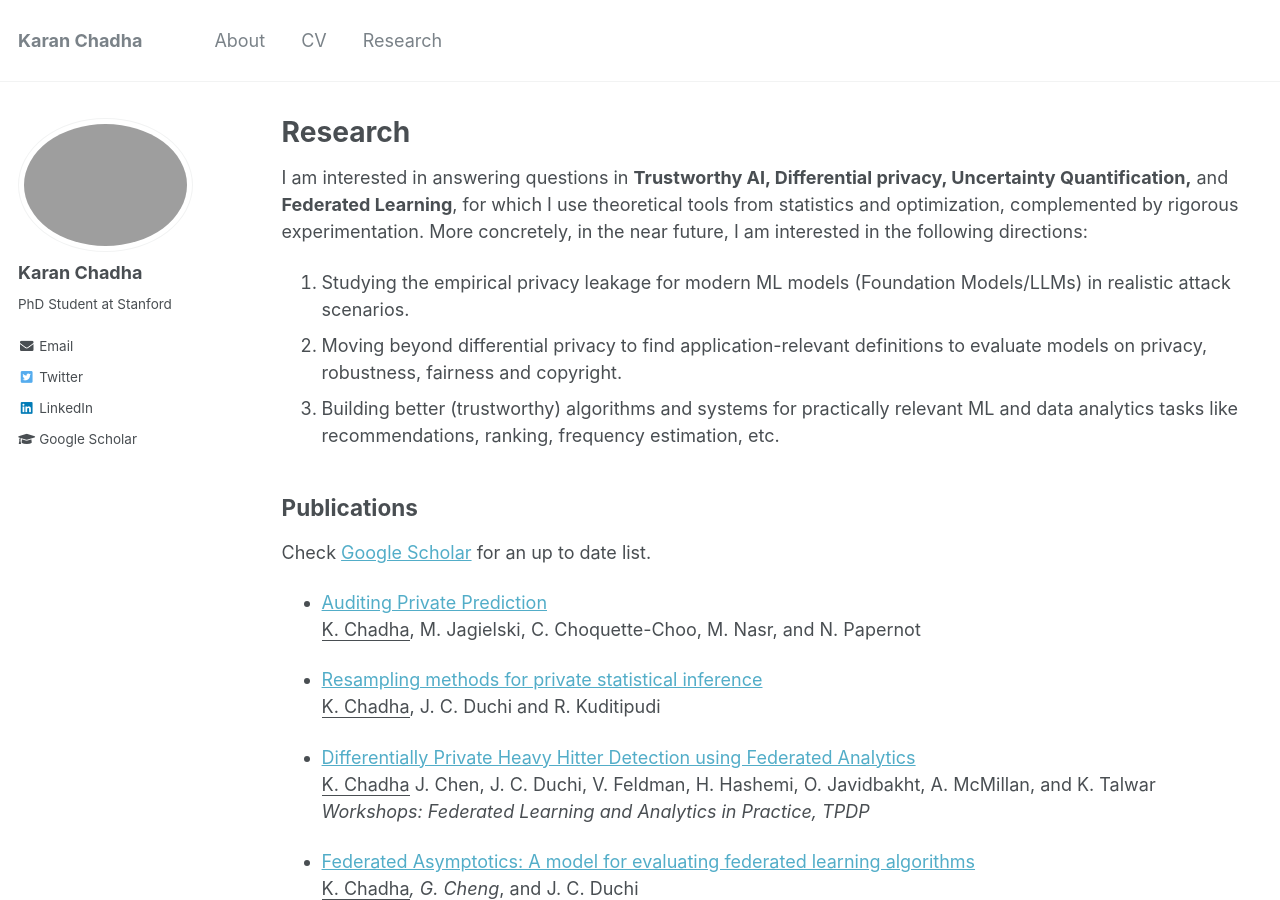
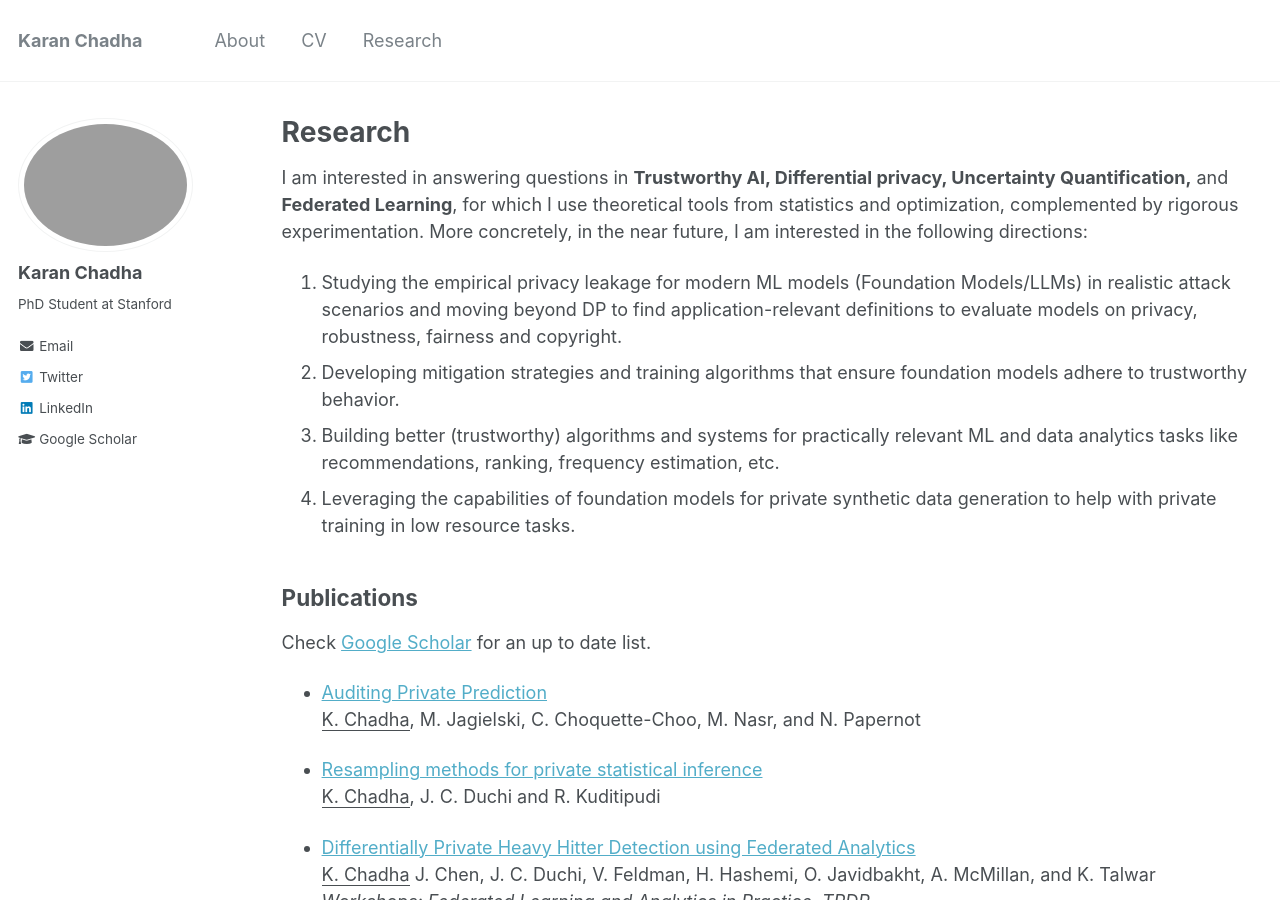
Before and after one commit to knchadha/knchadha.github.io, a Jekyll site: the page built from _pages/research.md, in a window 1280 px wide and 900 px high. Built offline with Jekyll 4.4.1, drawn with Linux system fonts in a browser that asks for light colours.

Commit message:
updated resaerch

```diff
--- a/_pages/research.md
+++ b/_pages/research.md
@@ -7,9 +7,11 @@ author_profile: true
 
 I am interested in answering questions in **Trustworthy AI,  Differential privacy, Uncertainty Quantification,** and **Federated Learning**, for which I use theoretical tools from statistics and optimization, complemented by rigorous experimentation. More concretely, in the near future, I am interested in the following directions:
 
-1. Studying the empirical privacy leakage for modern ML models (Foundation Models/LLMs) in realistic attack scenarios.
-2. Moving beyond differential privacy to find application-relevant definitions to evaluate models on privacy, robustness, fairness and copyright.
+1. Studying the empirical privacy leakage for modern ML models (Foundation Models/LLMs) in realistic attack scenarios and moving beyond DP to find application-relevant definitions to evaluate models on privacy, robustness, fairness and copyright.
+2. Developing mitigation strategies and training algorithms that ensure foundation models adhere to trustworthy behavior.
 3. Building better (trustworthy) algorithms and systems for practically relevant ML and data analytics tasks like recommendations, ranking, frequency estimation, etc.
+4. Leveraging the capabilities of foundation models for private synthetic data generation to help with private training in low resource tasks.
+
 
 ## Publications
 
```
